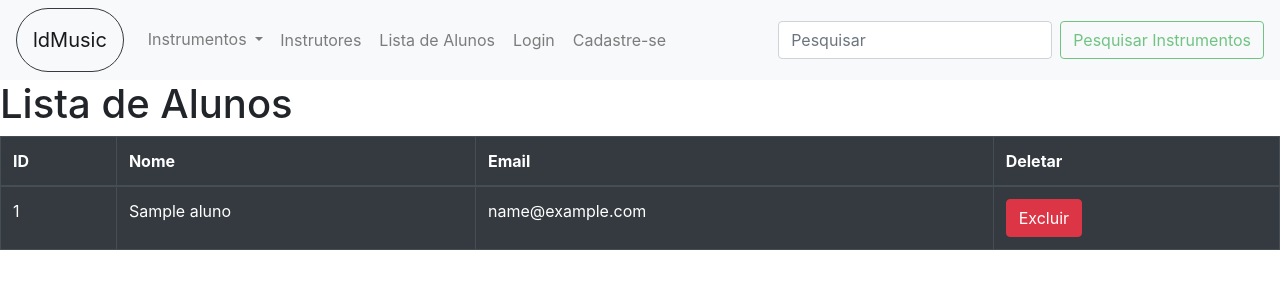
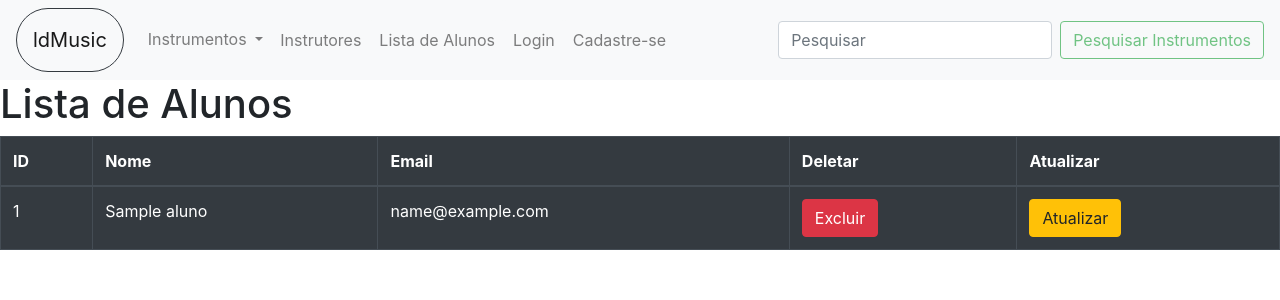
Before and after one commit to herculan0/ldMusicPy, a Flask app: page /lista in a window 1280 px wide. Shown: the top 300 px of the page. Run offline with Flask 2, Linux system fonts and the light colour scheme; tables that the repository leaves empty hold one stand-in row (values such as "Sample post"); some libraries are stand-ins or nearby versions.

Commit message:
botao de atualizar inserido

```diff
--- a/app/templates/lista.html
+++ b/app/templates/lista.html
@@ -21,6 +21,7 @@
                         <th scope=col>Nome</th>
                         <th scope=col>Email</th>
                         <th scope=col>Deletar</th>
+                        <th scope=col>Atualizar</th>
                     </tr>
                 </thead>
                 <tbody>
@@ -30,6 +31,7 @@
                         <td>{{aluno.nome}}</td>
                         <td>{{aluno.email}}</td>
                         <td><a class="btn btn-danger" href="/excluir/{{ aluno._id }}" role="button">Excluir</a></td>
+                        <td><a class="btn btn-warning"href="/atualizar/{{ aluno._id }}" role="button">Atualizar</a></td>
                     </tr>
                 {% endfor %}
                 </tbody>
```
